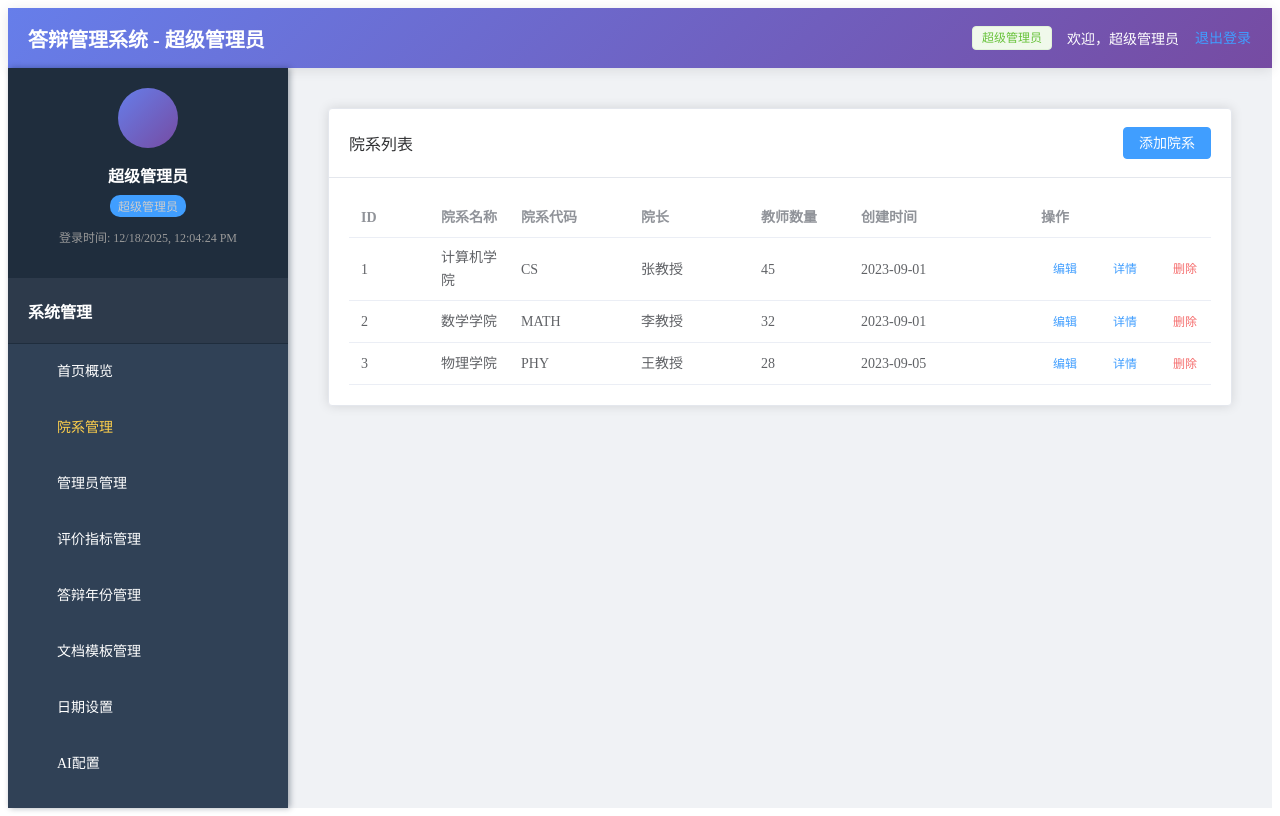
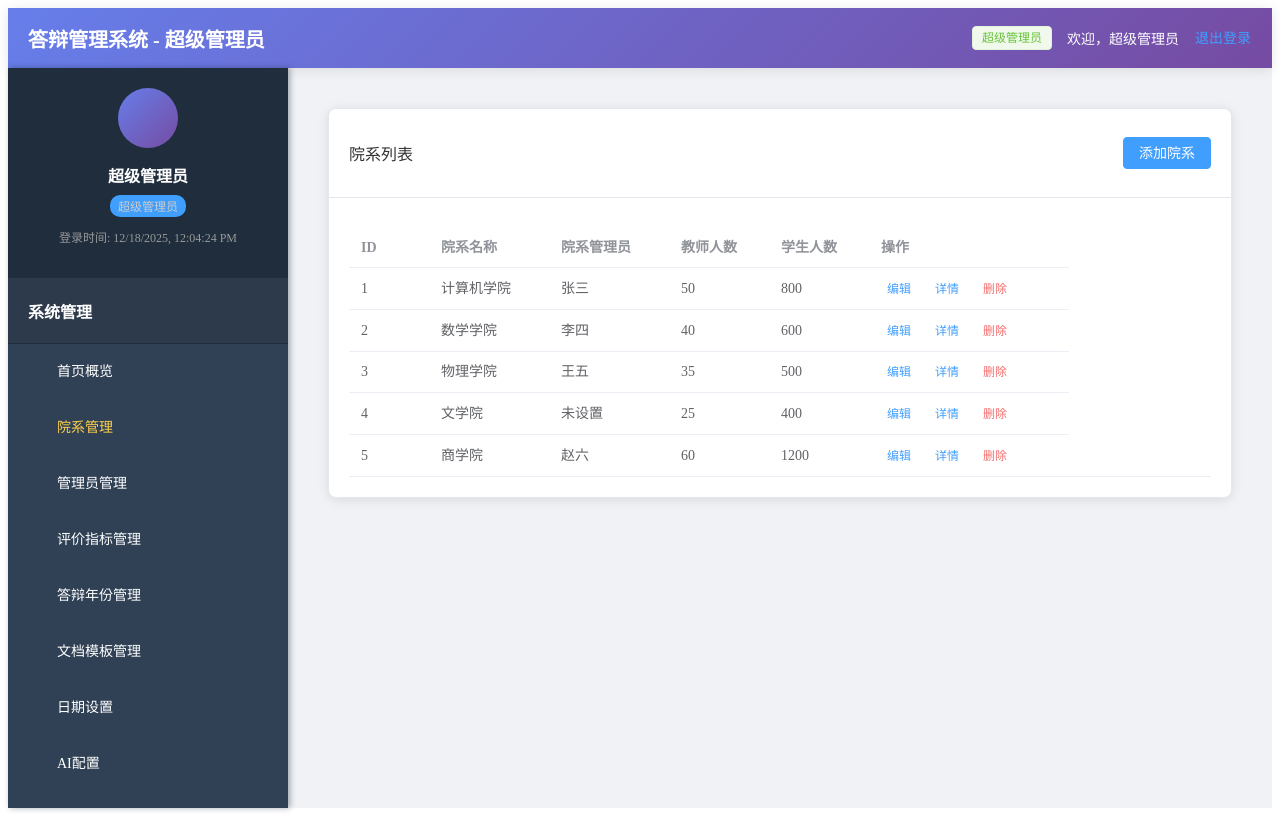
Before and after one commit to NearltheRadiantKnight/front, a Vue app: page /institute in a window 1280 px wide. Built offline with nearby package versions, Linux system fonts and the light colour scheme; sample sign-in values are in the browser's storage; the HTML template or start-up script is replaced by a standard one.

Commit message:
inst页面修正

```diff
--- a/src/components/views/super-admin/InstituteList.vue
+++ b/src/components/views/super-admin/InstituteList.vue
@@ -4,7 +4,7 @@
       <template #header>
         <div class="card-header">
           <span>院系列表</span>
-          <el-button type="primary" @click="showAddDialog = true">
+          <el-button type="primary" @click="handleAdd">
             <i class="el-icon-plus"></i> 添加院系
           </el-button>
         </div>
@@ -12,91 +12,171 @@
 
       <el-table :data="instituteList" style="width: 100%">
         <el-table-column prop="id" label="ID" width="80" />
-        <el-table-column prop="name" label="院系名称" />
-        <el-table-column prop="code" label="院系代码" width="120" />
-        <el-table-column prop="dean" label="院长" width="120" />
-        <el-table-column prop="teacherCount" label="教师数量" width="100" />
-        <el-table-column prop="createTime" label="创建时间" width="180" />
+        <el-table-column prop="name" label="院系名称" width="120" />
+        <el-table-column label="院系管理员" width="120">
+          <template #default="scope">
+            {{ getAdminName(scope.row.instAdmin) || '未设置' }}
+          </template>
+        </el-table-column>
+        <el-table-column prop="teacherNum" label="教师人数" width="100" />
+        <el-table-column prop="studentNum" label="学生人数" width="100" />
         <el-table-column label="操作" width="200">
           <template #default="scope">
-            <el-button type="text" size="small" @click="editInstitute(scope.row)">编辑</el-button>
-            <el-button type="text" size="small" @click="viewDetail(scope.row)">详情</el-button>
-            <el-button type="text" size="small" @click="deleteInstitute(scope.row)" style="color: #f56c6c;">删除</el-button>
+            <el-button type="text" size="small" @click="handleEdit(scope.row)">编辑</el-button>
+            <el-button type="text" size="small" @click="handleView(scope.row)">详情</el-button>
+            <el-button type="text" size="small" @click="handleDelete(scope.row)" style="color: #f56c6c;">删除</el-button>
           </template>
         </el-table-column>
       </el-table>
     </el-card>
 
     <!-- 添加/编辑对话框 -->
-    <el-dialog v-model="showAddDialog" :title="dialogTitle" width="500px">
+    <el-dialog v-model="showDialog" :title="dialogTitle" width="500px">
       <el-form :model="form" label-width="100px">
         <el-form-item label="院系名称" required>
           <el-input v-model="form.name" placeholder="请输入院系名称" />
         </el-form-item>
-        <el-form-item label="院系代码" required>
-          <el-input v-model="form.code" placeholder="请输入院系代码" />
+        <el-form-item label="院系管理员" required>
+          <el-select v-model="form.instAdmin" placeholder="请选择院系管理员" style="width: 100%">
+            <el-option label="未设置" value="" />
+            <el-option
+                v-for="admin in adminOptions"
+                :key="admin.id"
+                :label="admin.name"
+                :value="admin.id"
+            />
+          </el-select>
         </el-form-item>
-        <el-form-item label="院长姓名">
-          <el-input v-model="form.dean" placeholder="请输入院长姓名" />
+        <el-form-item label="教师人数">
+          <el-input-number v-model="form.teacherNum" :min="0" placeholder="请输入教师人数" />
         </el-form-item>
-        <el-form-item label="联系电话">
-          <el-input v-model="form.phone" placeholder="请输入联系电话" />
-        </el-form-item>
-        <el-form-item label="邮箱">
-          <el-input v-model="form.email" placeholder="请输入邮箱" />
-        </el-form-item>
-        <el-form-item label="院系简介">
-          <el-input v-model="form.description" type="textarea" :rows="3" placeholder="请输入院系简介" />
+        <el-form-item label="学生人数">
+          <el-input-number v-model="form.studentNum" :min="0" placeholder="请输入学生人数" />
         </el-form-item>
       </el-form>
       <template #footer>
-        <el-button @click="showAddDialog = false">取消</el-button>
-        <el-button type="primary" @click="saveInstitute">保存</el-button>
+        <el-button @click="showDialog = false">取消</el-button>
+        <el-button type="primary" @click="handleSave">保存</el-button>
       </template>
     </el-dialog>
   </div>
 </template>
 
 <script lang="ts">
-import { defineComponent, ref } from 'vue';
+import { defineComponent, ref, onMounted, computed } from 'vue';
 import { ElMessage, ElMessageBox } from 'element-plus';
+
+// 定义院系数据类型接口
+interface Institute {
+  id: number;
+  name: string;
+  instAdmin: number | string; // 存储管理员ID
+  teacherNum: number;
+  studentNum: number;
+}
+
+interface AdminOption {
+  id: number;
+  name: string;
+}
 
 export default defineComponent({
   name: 'InstituteList',
   setup() {
-    const instituteList = ref([
-      { id: 1, name: '计算机学院', code: 'CS', dean: '张教授', teacherCount: 45, createTime: '2023-09-01' },
-      { id: 2, name: '数学学院', code: 'MATH', dean: '李教授', teacherCount: 32, createTime: '2023-09-01' },
-      { id: 3, name: '物理学院', code: 'PHY', dean: '王教授', teacherCount: 28, createTime: '2023-09-05' }
+    // 模拟管理员数据（可从API获取）
+    const adminOptions = ref<AdminOption[]>([
+      { id: 1, name: '张三' },
+      { id: 2, name: '李四' },
+      { id: 3, name: '王五' },
+      { id: 4, name: '赵六' }
     ]);
 
-    const showAddDialog = ref(false);
+    // 初始化数据，包含所有字段
+    const instituteList = ref<Institute[]>([
+      { id: 1, name: '计算机学院', instAdmin: 1, teacherNum: 50, studentNum: 800 },
+      { id: 2, name: '数学学院', instAdmin: 2, teacherNum: 40, studentNum: 600 },
+      { id: 3, name: '物理学院', instAdmin: 3, teacherNum: 35, studentNum: 500 },
+      { id: 4, name: '文学院', instAdmin: '', teacherNum: 25, studentNum: 400 },
+      { id: 5, name: '商学院', instAdmin: 4, teacherNum: 60, studentNum: 1200 }
+    ]);
+
+    // 计算属性：为每个院系添加管理员姓名
+    const instituteListWithAdminName = computed(() => {
+      return instituteList.value.map(institute => ({
+        ...institute,
+        instAdminName: getAdminName(institute.instAdmin) || '未设置'
+      }));
+    });
+
+    const showDialog = ref(false);
     const dialogTitle = ref('添加院系');
-    const form = ref({
+    const isEditMode = ref(false);
+
+    // 表单数据，包含所有字段
+    const form = ref<Institute>({
       id: 0,
       name: '',
-      code: '',
-      dean: '',
-      phone: '',
-      email: '',
-      description: ''
+      instAdmin: '',
+      teacherNum: 0,
+      studentNum: 0
     });
 
-    const editInstitute = (row: any) => {
-      dialogTitle.value = '编辑院系';
-      form.value = { ...row };
-      showAddDialog.value = true;
+    // 获取管理员姓名
+    const getAdminName = (adminId: number | string): string => {
+      if (!adminId) return '';
+      const admin = adminOptions.value.find(item => item.id == adminId);
+      return admin ? admin.name : '';
     };
 
-    const viewDetail = (row: any) => {
-      ElMessage.info(`查看院系详情: ${row.name}`);
+    onMounted(() => {
+      // 可以在这里加载真实数据
+      loadInstituteList();
+    });
+
+    const loadInstituteList = () => {
+      // 这里可以调用API获取数据
+      console.log('加载院系列表数据');
     };
 
-    const deleteInstitute = async (row: any) => {
+    const handleAdd = () => {
+      dialogTitle.value = '添加院系';
+      isEditMode.value = false;
+      resetForm();
+      showDialog.value = true;
+    };
+
+    const handleEdit = (row: Institute) => {
+      dialogTitle.value = '编辑院系';
+      isEditMode.value = true;
+      form.value = { ...row };
+      showDialog.value = true;
+    };
+
+    const handleView = (row: Institute) => {
+      const adminName = getAdminName(row.instAdmin) || '未设置';
+
+      ElMessageBox.alert(`
+        <div style="text-align: left;">
+          <p><strong>院系ID：</strong>${row.id}</p>
+          <p><strong>院系名称：</strong>${row.name}</p>
+          <p><strong>院系管理员：</strong>${adminName}</p>
+          <p><strong>教师人数：</strong>${row.teacherNum}</p>
+          <p><strong>学生人数：</strong>${row.studentNum}</p>
+        </div>
+      `, '院系详情', {
+        dangerouslyUseHTMLString: true,
+        confirmButtonText: '确定'
+      });
+    };
+
+    const handleDelete = async (row: Institute) => {
       try {
-        await ElMessageBox.confirm(`确定删除院系 "${row.name}" 吗？`, '提示', {
-          type: 'warning'
+        await ElMessageBox.confirm(`确定删除院系 "${row.name}" 吗？`, '警告', {
+          type: 'warning',
+          confirmButtonText: '确定',
+          cancelButtonText: '取消'
         });
+
         instituteList.value = instituteList.value.filter(item => item.id !== row.id);
         ElMessage.success('删除成功');
       } catch {
@@ -104,52 +184,55 @@ export default defineComponent({
       }
     };
 
-    const saveInstitute = () => {
-      if (!form.value.name || !form.value.code) {
-        ElMessage.warning('请填写院系名称和代码');
+    const handleSave = () => {
+      if (!form.value.name.trim()) {
+        ElMessage.warning('请填写院系名称');
         return;
       }
 
-      if (form.value.id) {
+      if (isEditMode.value) {
         // 编辑
         const index = instituteList.value.findIndex(item => item.id === form.value.id);
         if (index !== -1) {
           instituteList.value[index] = { ...form.value };
         }
+        ElMessage.success('院系信息已更新');
       } else {
         // 新增
-        form.value.id = instituteList.value.length + 1;
-        form.value.createTime = new Date().toLocaleDateString();
-        form.value.teacherCount = 0;
+        const newId = instituteList.value.length > 0
+            ? Math.max(...instituteList.value.map(item => item.id)) + 1
+            : 1;
+        form.value.id = newId;
         instituteList.value.push({ ...form.value });
+        ElMessage.success('院系添加成功');
       }
 
-      showAddDialog.value = false;
-      ElMessage.success('保存成功');
-      resetForm();
+      showDialog.value = false;
     };
 
     const resetForm = () => {
       form.value = {
         id: 0,
         name: '',
-        code: '',
-        dean: '',
-        phone: '',
-        email: '',
-        description: ''
+        instAdmin: '',
+        teacherNum: 0,
+        studentNum: 0
       };
     };
 
     return {
       instituteList,
-      showAddDialog,
+      instituteListWithAdminName,
+      adminOptions,
+      showDialog,
       dialogTitle,
       form,
-      editInstitute,
-      viewDetail,
-      deleteInstitute,
-      saveInstitute
+      getAdminName,
+      handleAdd,
+      handleEdit,
+      handleView,
+      handleDelete,
+      handleSave
     };
   }
 });
@@ -164,5 +247,23 @@ export default defineComponent({
   display: flex;
   justify-content: space-between;
   align-items: center;
+  padding: 10px 0;
+}
+
+.el-card {
+  border-radius: 8px;
+  box-shadow: 0 2px 12px 0 rgba(0, 0, 0, 0.1);
+}
+
+.el-table {
+  margin-top: 10px;
+}
+
+.el-table-column {
+  text-align: center;
+}
+
+.el-button--text {
+  padding: 5px;
 }
 </style>
```
